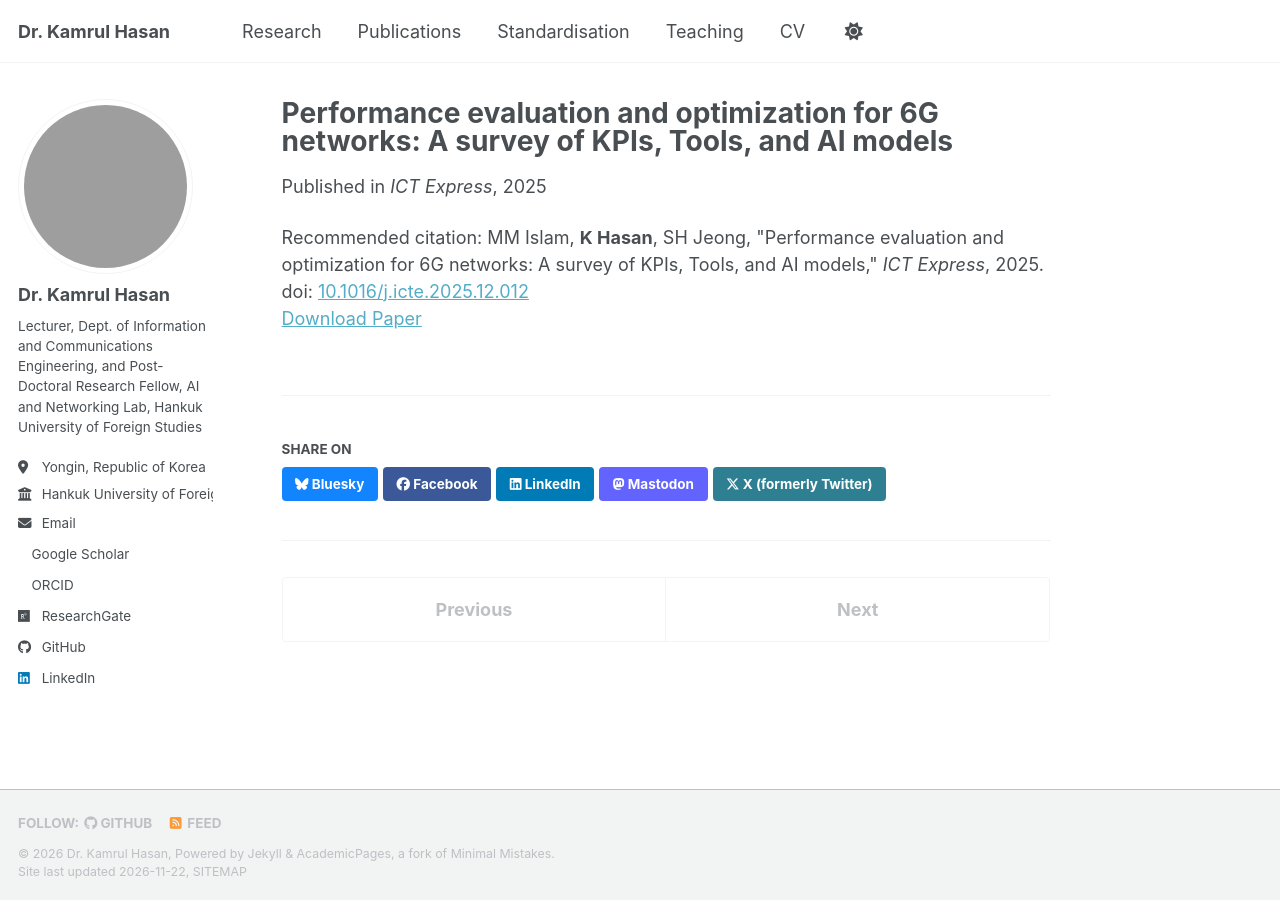
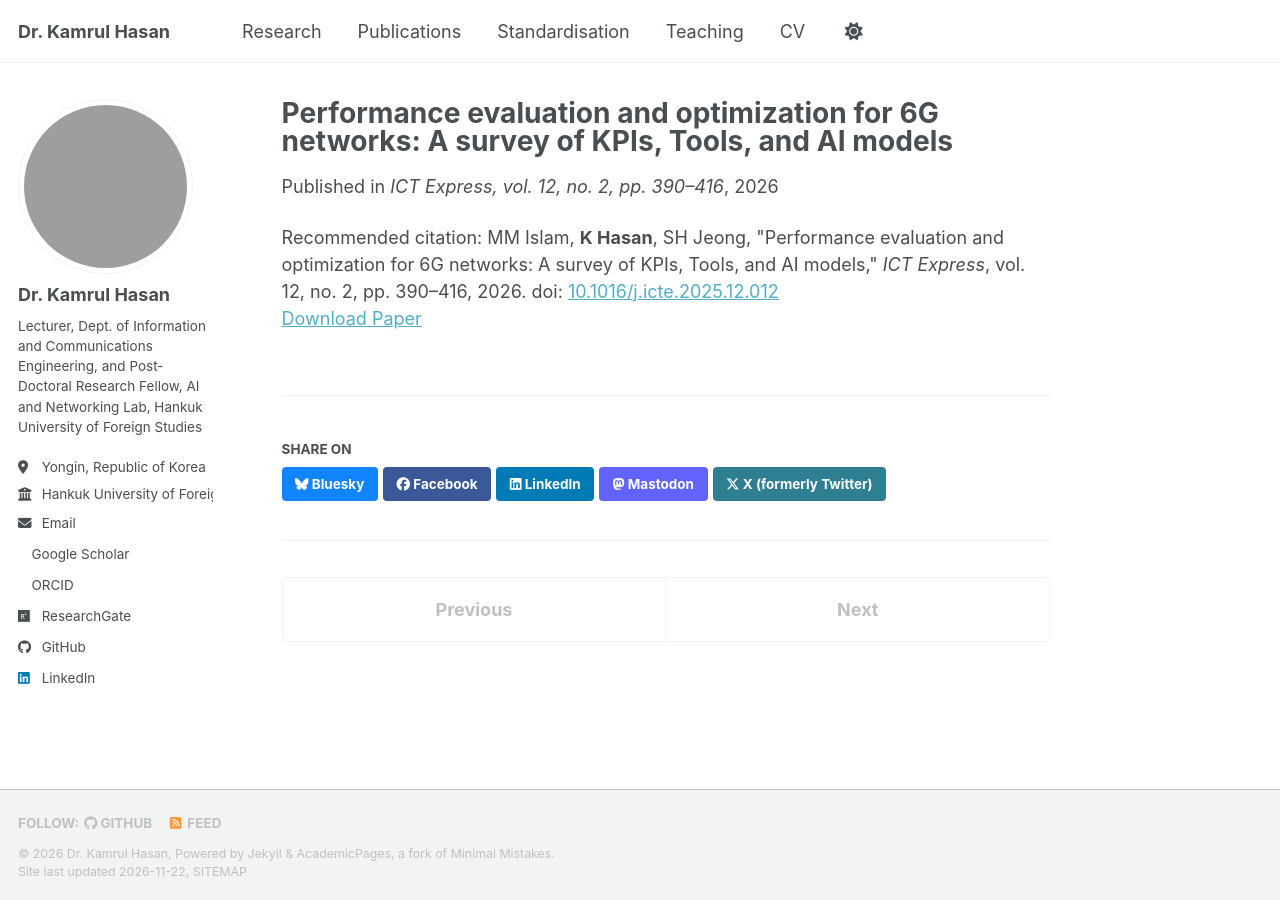
Before and after one commit to kamrulcsedu09/kamrulcsedu09.github.io, a Jekyll site: the page built from _publications/2025-performance-evaluation-and-optimization-for-6g-networks-a-su.md, in a window 1280 px wide. Built offline with Jekyll 4.4.1, drawn with Linux system fonts in a browser that asks for light colours; a script bundle is joined from its source files by our own code; a style sheet for code colours, icons or effects is not loaded; grey boxes are pictures that could not be loaded.

Commit message:
Correct publication year of 6G survey (ICT Express, 2026)

```diff
--- a/_publications/2025-performance-evaluation-and-optimization-for-6g-networks-a-su.md
+++ b/_publications/2025-performance-evaluation-and-optimization-for-6g-networks-a-su.md
@@ -3,8 +3,8 @@ title: "Performance evaluation and optimization for 6G networks: A survey of KPI
 collection: publications
 category: manuscripts
 permalink: /publication/2025-performance-evaluation-and-optimization-for-6g-networks-a-su
-date: 2025-01-01
-venue: 'ICT Express'
+date: 2026-04-01
+venue: 'ICT Express, vol. 12, no. 2, pp. 390–416'
 paperurl: 'https://doi.org/10.1016/j.icte.2025.12.012'
-citation: 'MM Islam, <b>K Hasan</b>, SH Jeong, &quot;Performance evaluation and optimization for 6G networks: A survey of KPIs, Tools, and AI models,&quot; <i>ICT Express</i>, 2025. doi: <a href="https://doi.org/10.1016/j.icte.2025.12.012">10.1016/j.icte.2025.12.012</a>'
+citation: 'MM Islam, <b>K Hasan</b>, SH Jeong, &quot;Performance evaluation and optimization for 6G networks: A survey of KPIs, Tools, and AI models,&quot; <i>ICT Express</i>, vol. 12, no. 2, pp. 390–416, 2026. doi: <a href="https://doi.org/10.1016/j.icte.2025.12.012">10.1016/j.icte.2025.12.012</a>'
 ---
```
